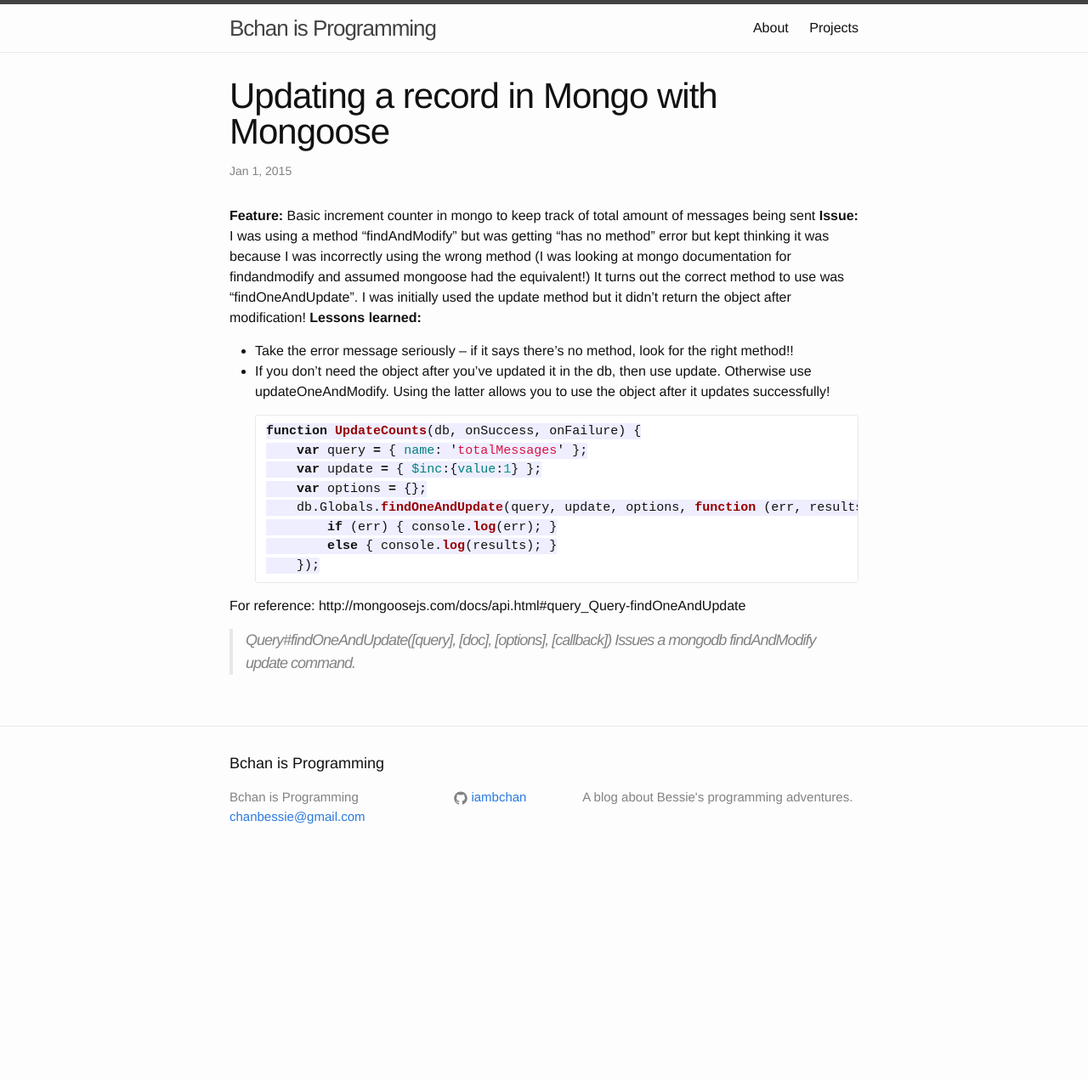
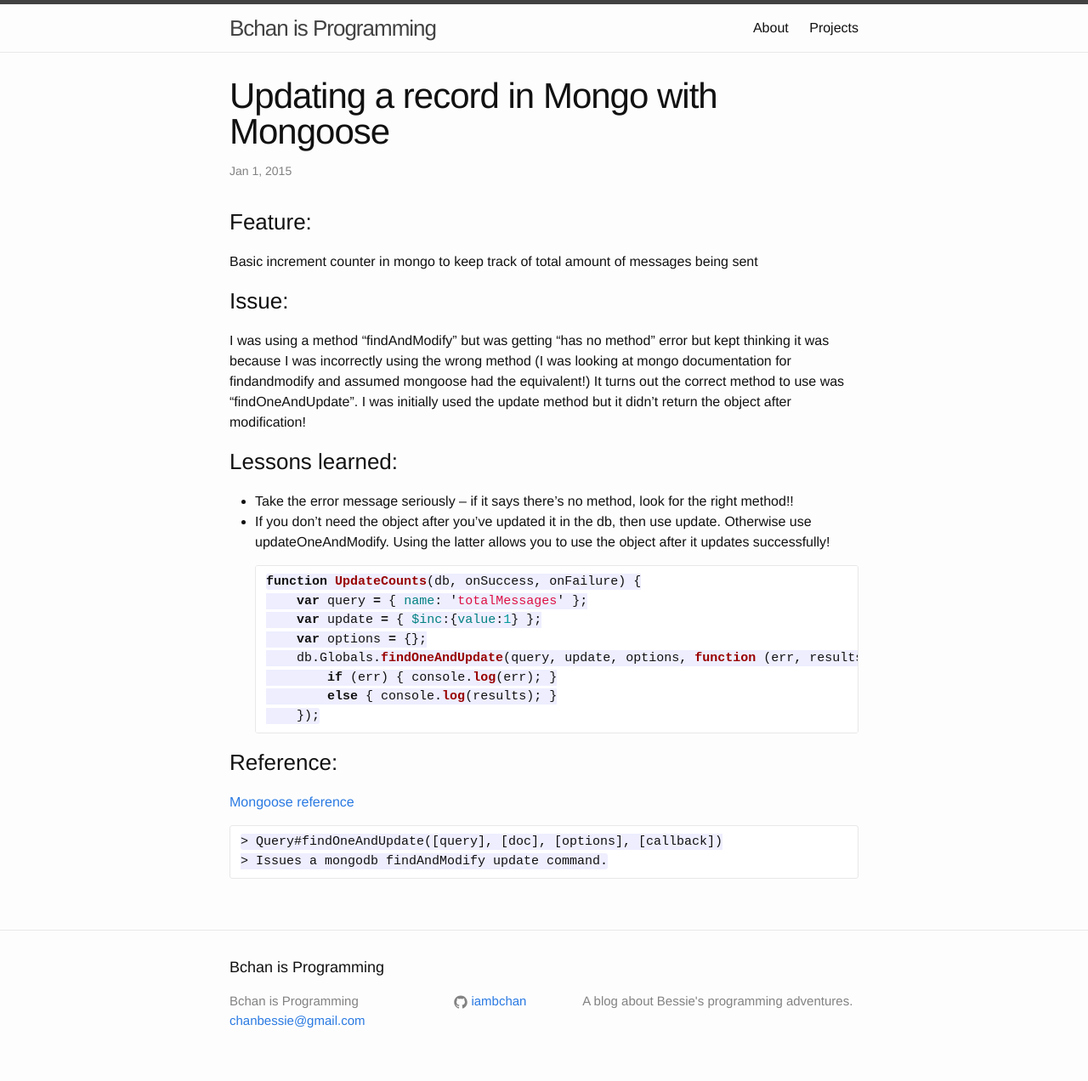
Before and after one commit to iambchan/iambchan.github.com, a Jekyll site: the page built from _posts/2015-01-01-Update-Mongo-Document.markdown, in a window 1280 px wide. Shown: the whole page at 85% size. Built offline with Jekyll 4.4.1, drawn with Linux system fonts in a browser that asks for light colours; Markdown is read by kramdown in place of the engine named in the settings; before the commit the page ends 1032 px from its top, so only the background shows below that.

Commit message:
Fixed formatting

````diff
--- a/_posts/2015-01-01-Update-Mongo-Document.markdown
+++ b/_posts/2015-01-01-Update-Mongo-Document.markdown
@@ -5,15 +5,16 @@
 categories: Mongo
 ---
 
-**Feature:**
+###Feature:
 Basic increment counter in mongo to keep track of total amount of messages being sent
-**Issue:**
+
+###Issue:
 I was using a method "findAndModify" but was getting "has no method" error but kept thinking it was because I was incorrectly using the wrong method (I was looking at mongo documentation for findandmodify and assumed mongoose had the equivalent!) It turns out the correct method to use was "findOneAndUpdate".
 I was initially used the update method but it didn't return the object after modification!
-**Lessons learned:**
+
+###Lessons learned:
   * Take the error message seriously -- if it says there's no method, look for the right method!!
   * If you don't need the object after you've updated it in the db, then use update. Otherwise use updateOneAndModify. Using the latter allows you to use the object after it updates successfully!
-
 
     ```javascript
     function UpdateCounts(db, onSuccess, onFailure) {
@@ -26,7 +27,8 @@
         });
     ```
 
-For reference:
-http://mongoosejs.com/docs/api.html#query_Query-findOneAndUpdate
-> Query#findOneAndUpdate([query], [doc], [options], [callback])
-> Issues a mongodb findAndModify update command.
+###Reference:
+[Mongoose reference](http://mongoosejs.com/docs/api.html#query_Query-findOneAndUpdate)
+
+    > Query#findOneAndUpdate([query], [doc], [options], [callback])
+    > Issues a mongodb findAndModify update command.
````
